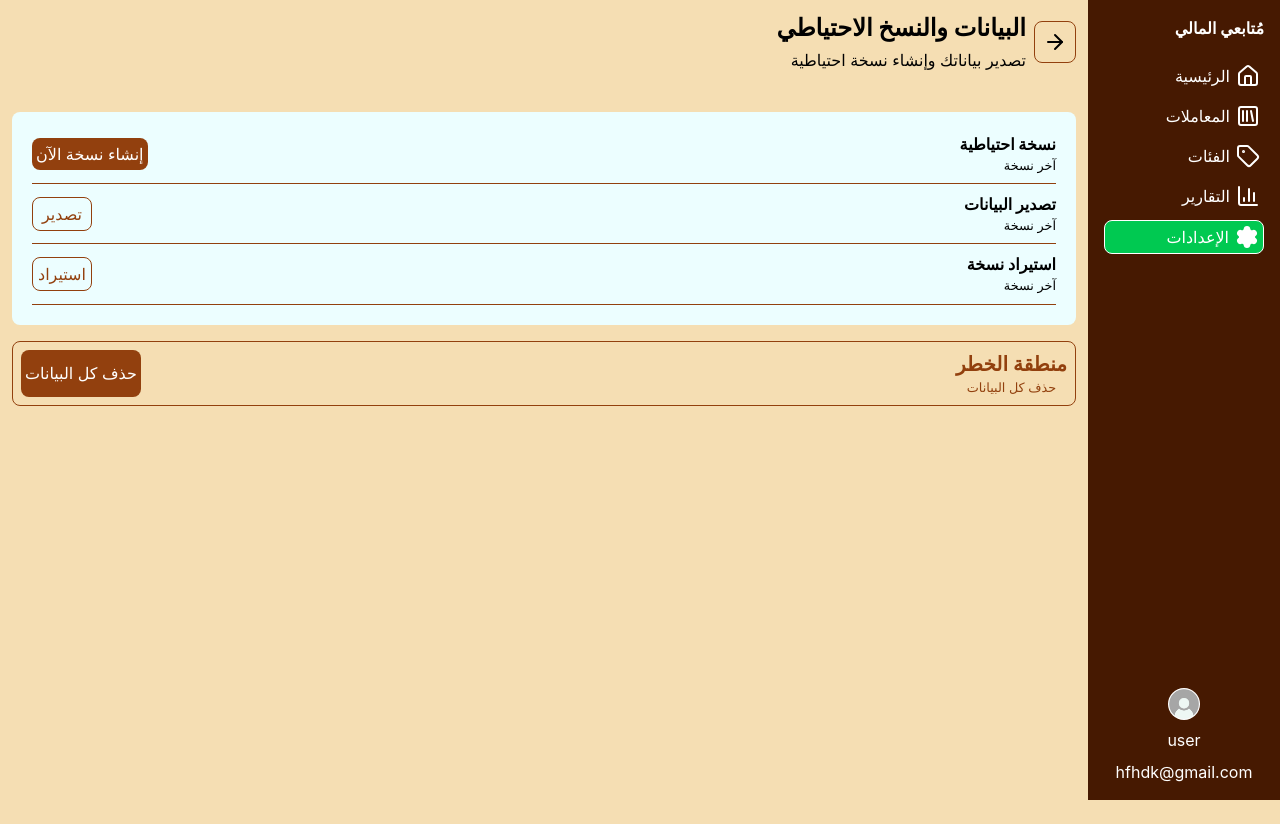
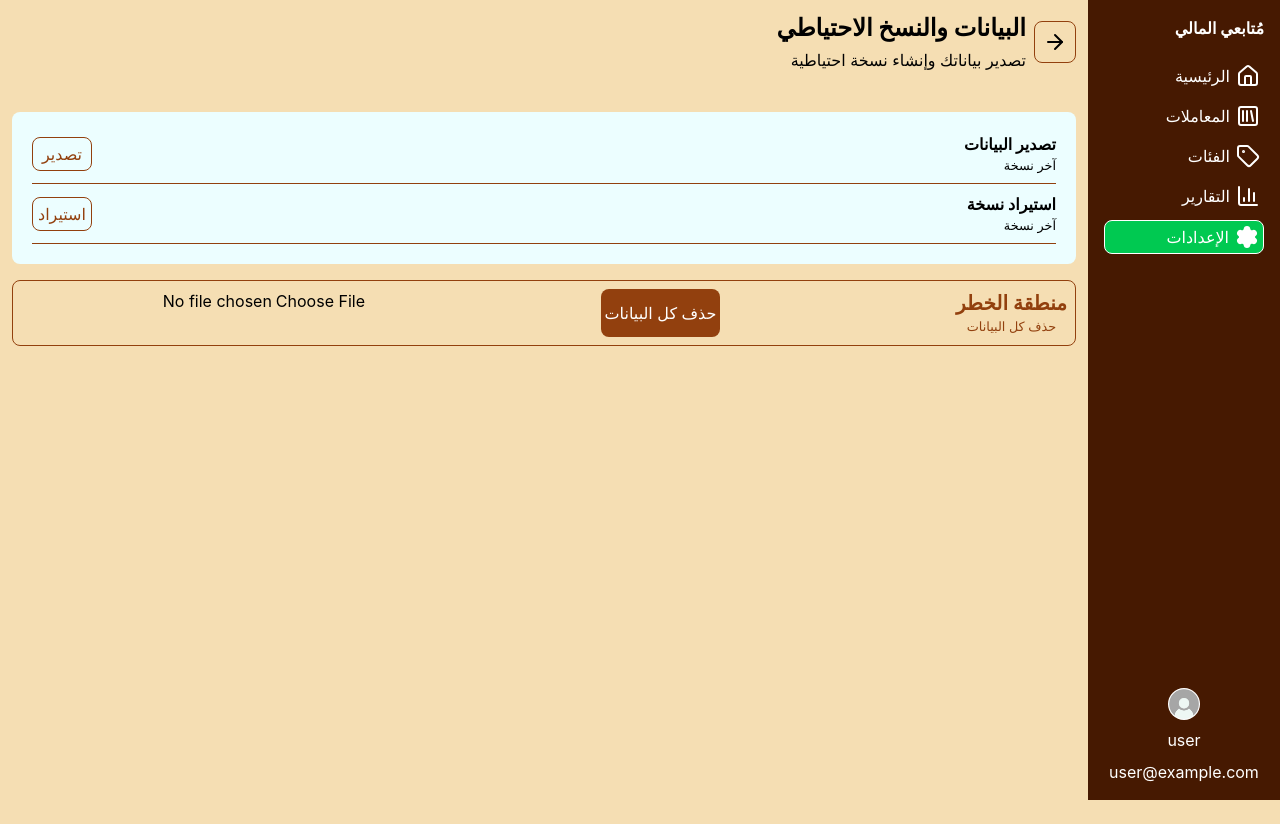
Before and after one commit to ibrahim-md009/income-tracker, a React (Vite) app: page /settings/backup in a window 1280 px wide. Built offline with nearby package versions, Linux system fonts and the light colour scheme.

Commit message:
feat: backup

```diff
--- a/src/pages/settings/BackUp.jsx
+++ b/src/pages/settings/BackUp.jsx
@@ -1,20 +1,16 @@
 import BackStep from "../../components/ui/BackStep";
 import Button from "../../components/ui/Button";
+import { deleteData, exportData, importData } from "../../utils/backup";
 
 const BackUp = () => {
   const backupOptions = [
     {
-      id: 1,
-      title: "نسخة احتياطية",
-      subtitle: "آخر نسخة: [التاريخ]",
-      buttonText: "إنشاء نسخة الآن",
-    },
-    {
       id: 2,
       title: "تصدير البيانات",
-      subtitle: "ملف CSV أو JSON",
+      subtitle: "ملف JSON",
       buttonText: "تصدير",
       btnVariant: "outlined",
+      onclick: () => exportData(),
     },
     {
       id: 3,
@@ -24,6 +20,14 @@ const BackUp = () => {
       btnVariant: "outlined",
     },
   ];
+  const handleBackUp = (e) => {
+    const file = e.target.files[0];
+    const reader = new FileReader();
+    reader.onload = () => {
+      importData(JSON.parse(reader.result));
+    };
+    reader.readAsText(file);
+  };
 
   return (
     <main className="mr-[15%] min-h-screen w-[85%] p-3">
@@ -46,18 +50,24 @@ const BackUp = () => {
                       <h3 className="font-bold">{item.title}</h3>
                       <small>آخر نسخة {item.lastBackup}</small>
                     </div>
-                    <Button text={item.buttonText} variant={item.btnVariant} />
+                    <Button
+                      text={item.buttonText}
+                      variant={item.btnVariant}
+                      onClick={item?.onclick}
+                    />
                   </div>
                   <hr className="text-accent" />
                 </div>
               ))}
             </div>
+
             <div className="border-accent flex justify-between rounded-lg border p-2">
               <div className="text-accent flex flex-col items-center">
                 <h3 className="text-xl font-semibold">منطقة الخطر</h3>
                 <small>حذف كل البيانات</small>
               </div>
-              <Button text={"حذف كل البيانات"} />
+              <Button text={"حذف كل البيانات"} onClick={() => deleteData()} />
+              <input type="file" onChange={(e) => handleBackUp(e)} />
             </div>
           </div>
         </div>
--- a/src/store/settingsSlice.js
+++ b/src/store/settingsSlice.js
@@ -1,8 +1,7 @@
-export const createSettingsSlice = (set) => ({
-  settings: {
+export const initialSettings = {
   profile: {
     name: "user",
-      email: "hfhdk@gmail.com",
+    email: "user@example.com",
     image: "/default-user-image.jpg",
   },
   languageAndCurrency: {
@@ -23,7 +22,9 @@ export const createSettingsSlice = (set) => ({
     monthlySummary: false,
     reminderTime: "21:00",
   },
-  },
+};
+export const createSettingsSlice = (set) => ({
+  settings: initialSettings,
 
   updateSettings: (section, changes) =>
     set((state) => ({
--- a/src/store/transactionsSlice.js
+++ b/src/store/transactionsSlice.js
@@ -1,9 +1,4 @@
 export const createTransactionsSlice = (set) => ({
-  setState: (state, value) =>
-    set(() => ({
-      [state]: value,
-    })),
-
   transactionsLog: [],
   editingId: "",
 
--- a/src/store/useStore.js
+++ b/src/store/useStore.js
@@ -12,6 +12,10 @@ export const useStore = create(
       ...createSettingsSlice(set),
       ...createTransactionsSlice(set),
       ...createCategoriesSlice(set),
+      setState: (state, value) =>
+        set(() => ({
+          [state]: value,
+        })),
     }),
 
     {
--- /dev/null
+++ b/src/utils/backup.js
@@ -0,0 +1,42 @@
+import { useStore } from "../store/useStore";
+import { initialSettings } from "../store/settingsSlice";
+
+export const exportData = () => {
+  const today = new Date().toISOString().slice(0, 10);
+
+  const { transactionsLog, categories, settings, notifications } =
+    useStore.getState();
+  const data = JSON.stringify({
+    transactionsLog,
+    categories,
+    settings,
+    notifications,
+  });
+
+  const blob = new Blob([data], { type: "application/json" });
+  const url = URL.createObjectURL(blob);
+
+  const a = document.createElement("a");
+  a.href = url;
+  a.download = `backup-${today}.json`;
+  a.click();
+  URL.revokeObjectURL(url);
+};
+
+export const deleteData = () => {
+  useStore.setState({
+    transactionsLog: [],
+    settings: initialSettings,
+    categories: [],
+    notifications: [],
+  });
+};
+
+export const importData = (file) => {
+  useStore.setState({
+    transactionsLog: file.transactionsLog,
+    settings: file.settings,
+    categories: file.categories,
+    notifications: file.notifications,
+  });
+};
```
Lines whose indentation alone changed are shown as unchanged.
